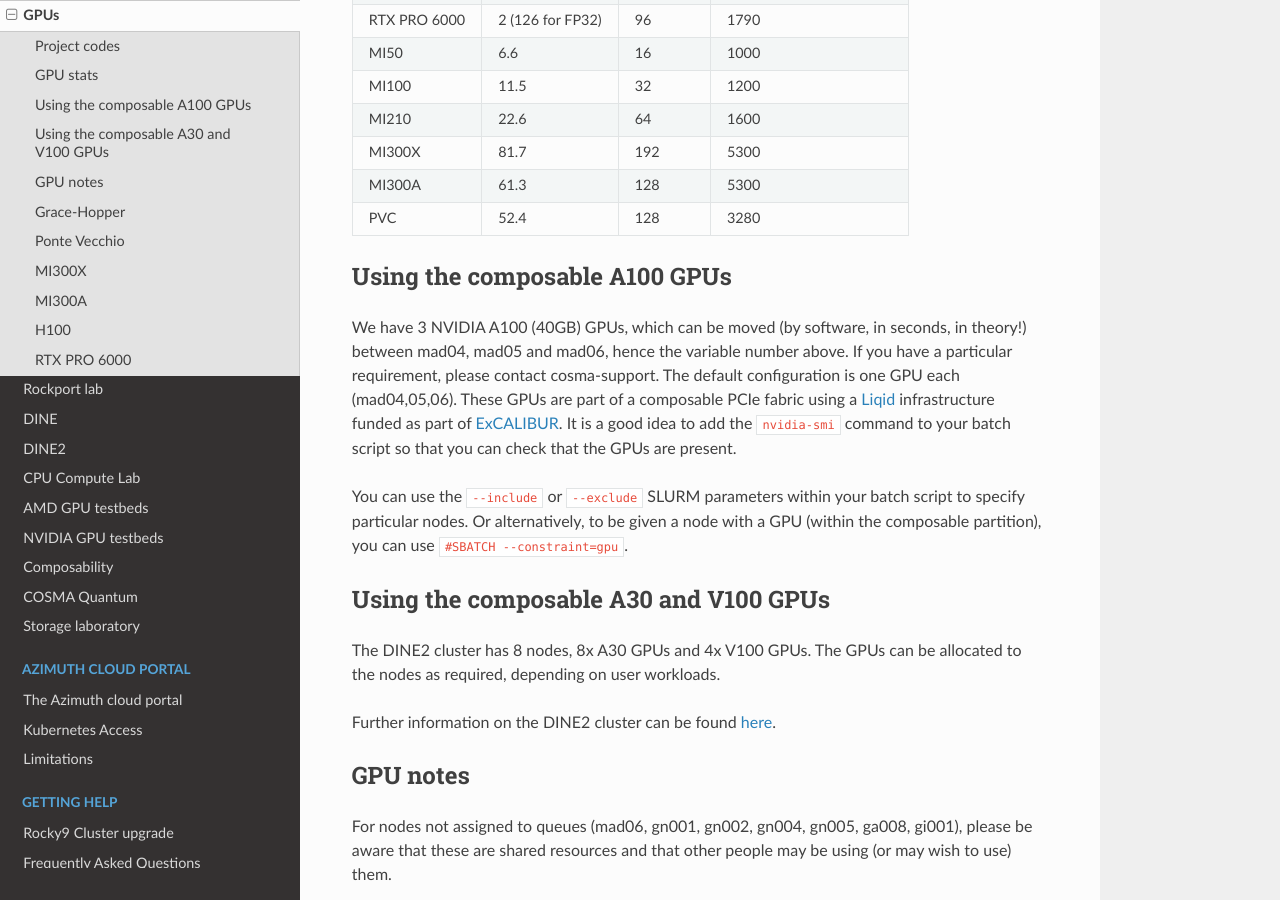
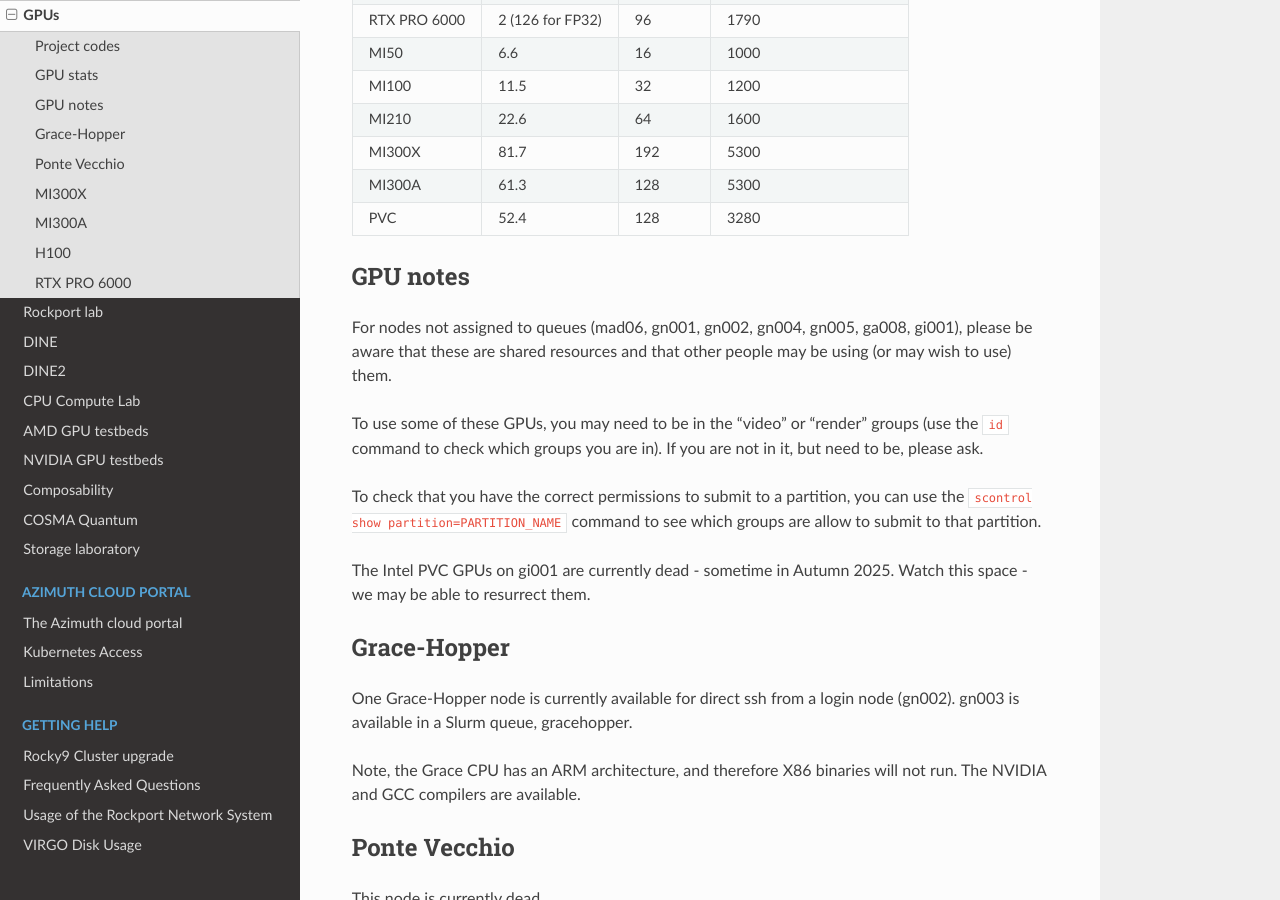
Before and after one commit to agb32/cosmadoc, a Sphinx documentation site: the page built from docs/source/gpu.md, in a window 1280 px wide and 900 px high, scrolled down 1594 px. Built offline with Sphinx 7.4.7 and the Read the Docs theme 3.1.0, drawn with Linux system fonts in a browser that asks for light colours.

Commit message:
Consolidate composable GPU instructions to one page

````diff
--- a/docs/source/gpu.md
+++ b/docs/source/gpu.md
@@ -64,19 +64,6 @@ To use a GPU available for direct login, just ssh to the node name given above.
 | PVC | 52.4 | 128 | 3280 |
 
 
-
-## Using the composable A100 GPUs
-
-We have 3 NVIDIA A100 (40GB) GPUs, which can be moved (by software, in seconds, in theory!) between mad04, mad05 and mad06, hence the variable number above. If you have a particular requirement, please contact cosma-support. The default configuration is one GPU each (mad04,05,06). These GPUs are part of a composable PCIe fabric using a [Liqid](https://www.liqid.com) infrastructure funded as part of [ExCALIBUR](https://excalibur.ac.uk).  It is a good idea to add the ```nvidia-smi``` command to your batch script so that you can check that the GPUs are present.
-
-You can use the ```--include``` or ```--exclude``` SLURM parameters within your batch script to specify particular nodes.  Or alternatively, to be given a node with a GPU (within the composable partition), you can use ```#SBATCH --constraint=gpu```.
-
-## Using the composable A30 and V100 GPUs
-
-The DINE2 cluster has 8 nodes, 8x A30 GPUs and 4x V100 GPUs.  The GPUs can be allocated to the nodes as required, depending on user workloads.
-
-Further information on the DINE2 cluster can be found [here](dine2.md).
-
 ## GPU notes
 
 For nodes not assigned to queues (mad06, gn001, gn002, gn004, gn005, ga008, gi001), please be aware that these are shared resources and that other people may be using (or may wish to use) them.
````
Also changed, not shown: docs/source/nvidiagpu.md (+2 -0 lines).
